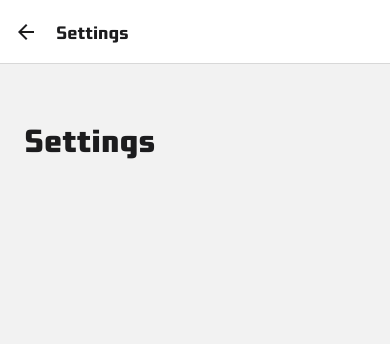
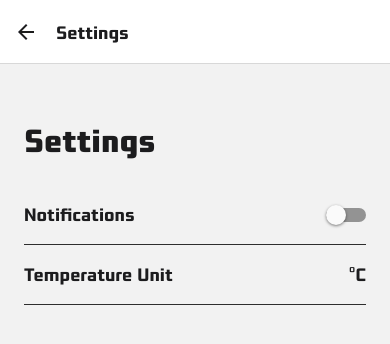
Before and after one commit to torculas146062/Torculas-SmartHome, a React Native app: screen / in a window 390 px wide. Both pictures are taken after a click on the element 350 px from the left and 140 px from the top of the page. Shown: the top 344 px of the page. Built offline with nearby package versions, Linux system fonts and the light colour scheme; what expo-linking would draw is missing.

Commit message:
finish devices screen and settings screen

```diff
--- a/src/navigation/screens/Devices.tsx
+++ b/src/navigation/screens/Devices.tsx
@@ -1,11 +1,65 @@
-import { Text } from '@react-navigation/elements';
-import { StyleSheet, View } from 'react-native';
+import { Text } from "@react-navigation/elements";
+import { FlatList, Pressable, StyleSheet, View } from "react-native";
+
+interface Device {
+  id: string;
+  name: string;
+  location: string;
+  state: string;
+}
+
+const devices: Device[] = [
+  {
+    id: "0",
+    name: "Light",
+    location: "Living Room",
+    state: "ON",
+  },
+  {
+    id: "1",
+    name: "Air Conditioner",
+    location: "Living Room",
+    state: "24°C",
+  },
+  {
+    id: "2",
+    name: "Door",
+    location: "Living Room",
+    state: "LOCKED",
+  },
+  {
+    id: "3",
+    name: "Camera",
+    location: "Kitchen",
+    state: "ON",
+  },
+];
 
 export function Devices() {
   return (
-    <View style={styles.container}>
-      <Text style={styles.headerText}>My Devices</Text>
-    </View>
+    <FlatList
+      style={styles.container}
+      ListHeaderComponent={() => (
+        <Text style={styles.headerText}>My Devices</Text>
+      )}
+      data={devices}
+      renderItem={({ item: device }) => (
+        <Pressable
+          android_ripple={{
+            color: "#ccc",
+            foreground: true,
+          }}
+          style={styles.button}
+        >
+          <View>
+            <Text style={styles.text}>{device.name}</Text>
+            <Text style={styles.subtext}>{device.location}</Text>
+          </View>
+          <Text style={styles.subtext}>{device.state}</Text>
+        </Pressable>
+      )}
+      keyExtractor={(item) => item.id}
+    />
   );
 }
 
@@ -17,8 +71,34 @@ const styles = StyleSheet.create({
 
   headerText: {
     marginTop: 32,
+    marginBottom: 18,
     alignContent: "center",
     fontSize: 32,
-    fontFamily: "Bunken-ExtraBold"
-  }
+    fontFamily: "Bunken-ExtraBold",
+  },
+
+  text: {
+    fontFamily: "Bunken-ExtraBold",
+    fontSize: 20,
+  },
+
+  subtext: {
+    fontFamily: "Bunken-Bold",
+    fontSize: 16,
+  },
+
+  button: {
+    borderColor: "#2e2e2e",
+    borderWidth: 1,
+    borderRadius: 12,
+    marginBottom: 8,
+
+    paddingHorizontal: 22,
+    paddingVertical: 24,
+
+
+    flexDirection: "row",
+    justifyContent: "space-between",
+    alignItems: "center"
+  },
 });
--- a/src/navigation/screens/Settings.tsx
+++ b/src/navigation/screens/Settings.tsx
@@ -1,10 +1,37 @@
-import { Text } from '@react-navigation/elements';
-import { StyleSheet, View } from 'react-native';
+import { Text } from "@react-navigation/elements";
+import { useState } from "react";
+import { Pressable, StyleSheet, Switch, View } from "react-native";
 
 export function Settings() {
+  const [notificationToggle, setNotificationToggle] = useState(false);
+
   return (
     <View style={styles.container}>
       <Text style={styles.headerText}>Settings</Text>
+      <Pressable
+        android_ripple={{
+          color: "#ccc",
+          foreground: true,
+        }}
+        style={styles.item}
+        onPress={() => setNotificationToggle((a) => !a)}
+      >
+        <Text style={styles.text}>Notifications</Text>
+        <Switch
+          value={notificationToggle}
+          onValueChange={setNotificationToggle}
+        />
+      </Pressable>
+      <Pressable
+        android_ripple={{
+          color: "#ccc",
+          foreground: true,
+        }}
+        style={styles.item}
+      >
+        <Text style={styles.text}>Temperature Unit</Text>
+        <Text style={styles.text}>°C</Text>
+      </Pressable>
     </View>
   );
 }
@@ -12,18 +39,33 @@ export function Settings() {
 const styles = StyleSheet.create({
   container: {
     flex: 1,
-    gap: 10,
     padding: 24,
   },
   row: {
-    flexDirection: 'row',
+    flexDirection: "row",
     gap: 10,
   },
 
   headerText: {
     marginTop: 32,
+    marginBottom: 24,
+
     alignContent: "center",
     fontSize: 32,
-    fontFamily: "Bunken-ExtraBold"
-  }
+    fontFamily: "Bunken-ExtraBold",
+  },
+
+  item: {
+    borderColor: "#2e2e2e",
+    borderBottomWidth: 1,
+    flexDirection: "row",
+    justifyContent: "space-between",
+    alignItems: "center",
+    minHeight: 60
+  },
+
+  text: {
+    fontFamily: "Bunken-Bold",
+    fontSize: 18,
+  },
 });
```
